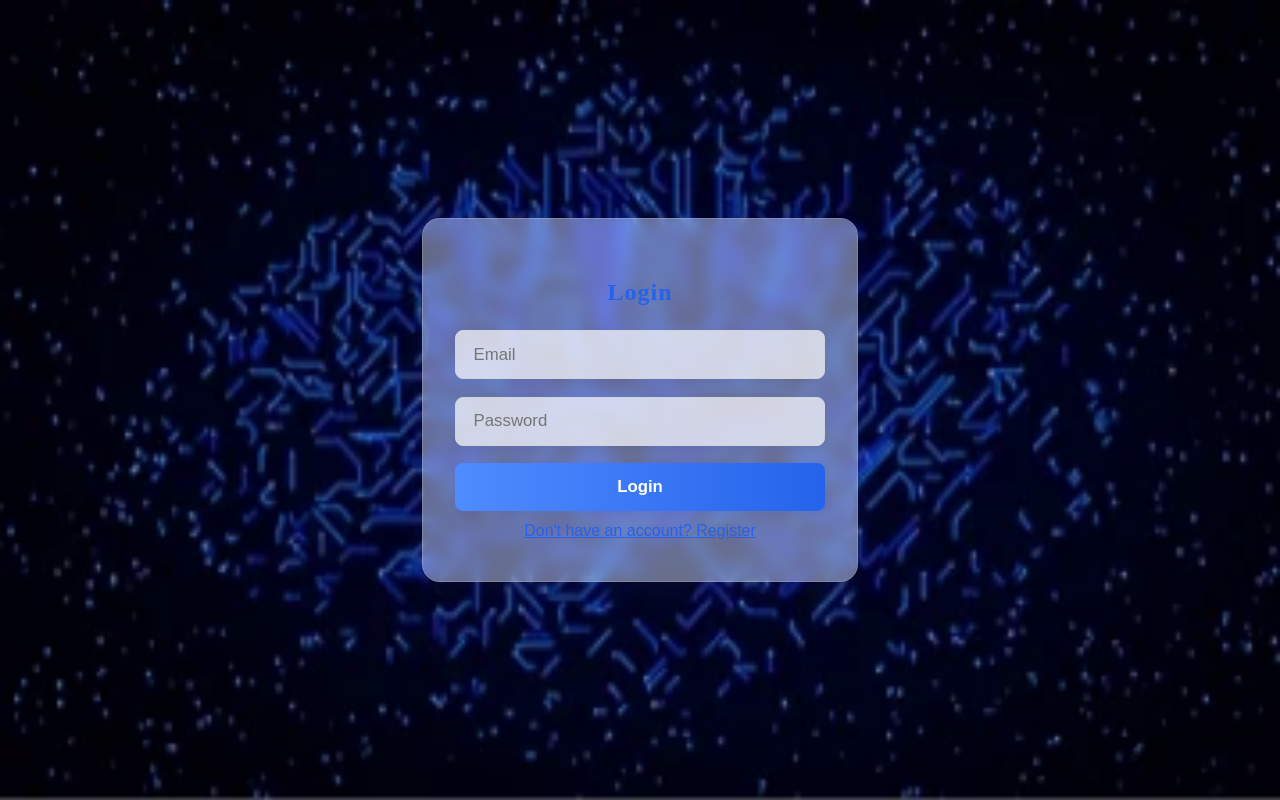
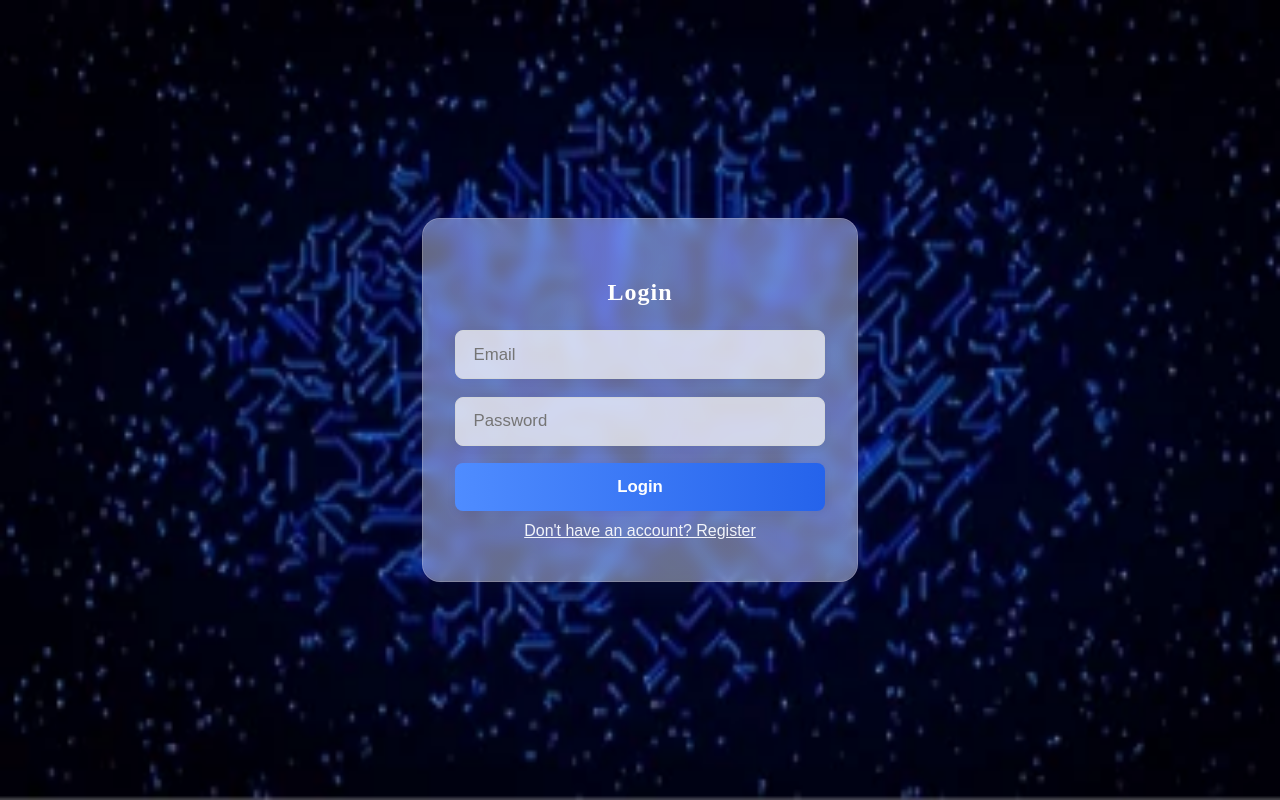
Before and after one commit to yogeshmagatam/Digital-Certificate-Management-System, a React (Create React App) app in the folder frontend/: page / in a window 1280 px wide. Built offline with nearby package versions, Linux system fonts and the light colour scheme.

Commit message:
removed unwanted things

```diff
--- a/frontend/src/Login.css
+++ b/frontend/src/Login.css
@@ -62,7 +62,7 @@
 
 .login-card h2 {
   margin-bottom: 1.5rem;
-  color: #2563eb;
+  color: #ffffff;
   font-weight: 700;
   letter-spacing: 1px;
   z-index: 1;
@@ -138,7 +138,7 @@
 .login-toggle {
   background: none;
   border: none;
-  color: #2563eb;
+  color: #f1f4fa;
   cursor: pointer;
   font-size: 1rem;
   margin-top: 1.2rem;
@@ -148,7 +148,7 @@
 }
 
 .login-toggle:hover {
-  color: #4f8cff;
+  color: #f2f4f7;
 }
 
 .oauth-buttons {
--- a/frontend/src/pages/Login.jsx
+++ b/frontend/src/pages/Login.jsx
@@ -2,7 +2,6 @@ import React, { useState } from "react";
 import { useNavigate } from "react-router-dom";
 import axios from "axios";
 import "../Login.css";
-
 const Login = () => {
   const navigate = useNavigate();
   const [isRegister, setIsRegister] = useState(false);
```
Also changed, not shown: 2 other files (tests, documents, lock files or other folders).
